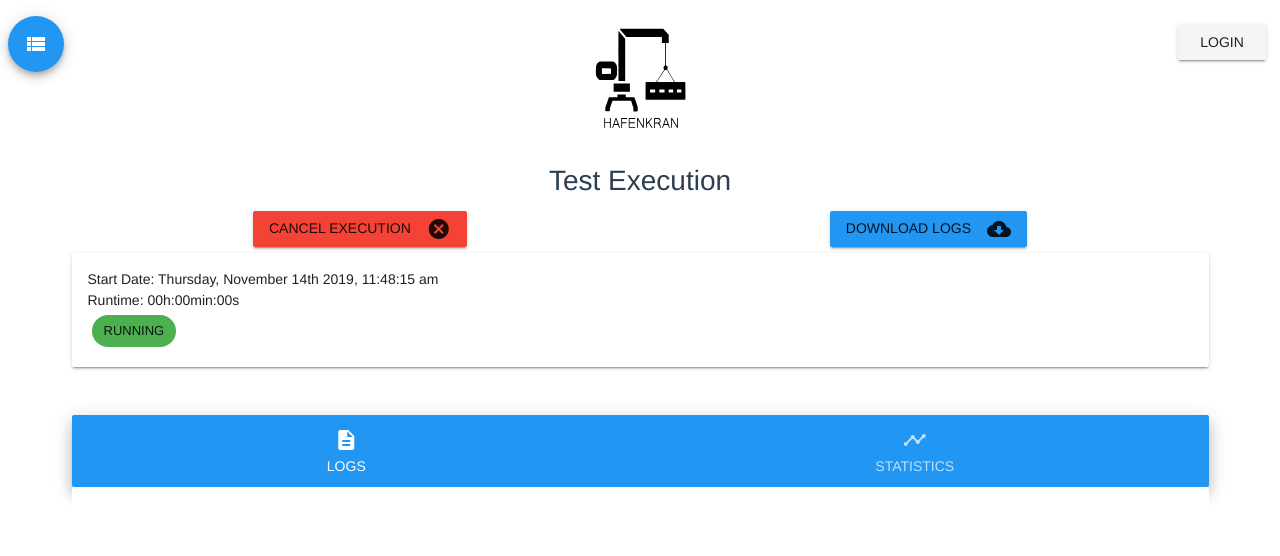
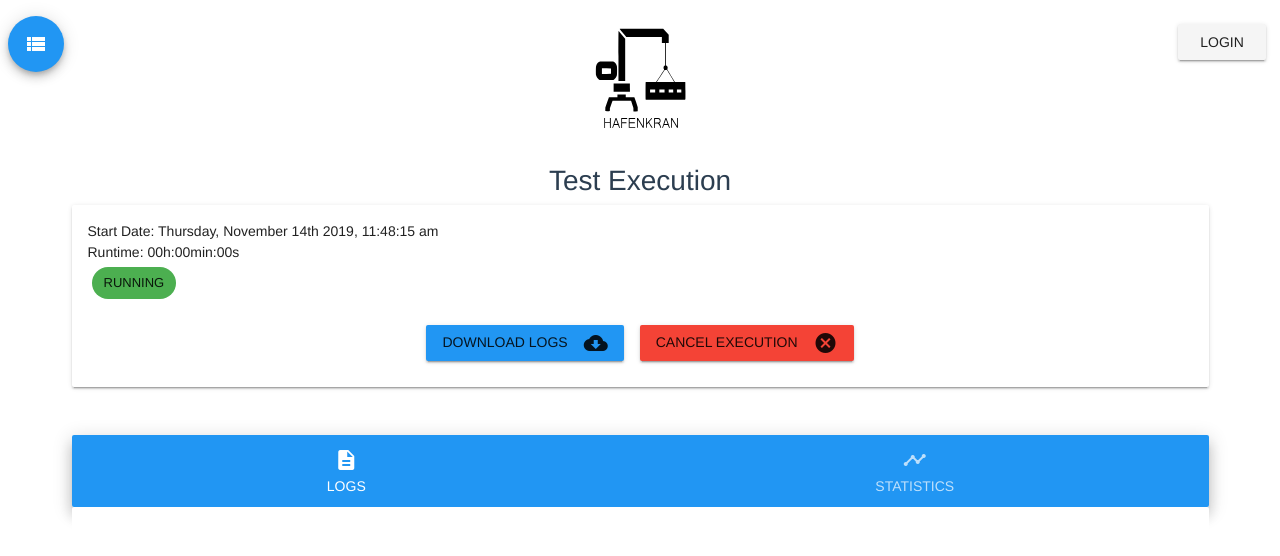
Before and after one commit to cormensratio/hafenkran-client, a Vue app: page /execution/1 in a window 1280 px wide. Shown: the top 556 px of the page. Built offline with nearby package versions, Linux system fonts and the light colour scheme.

Commit message:
EPDS02-125 MR comments fixed

```diff
--- a/src/components/views/ExecutionDetailsPage.vue
+++ b/src/components/views/ExecutionDetailsPage.vue
@@ -3,28 +3,24 @@
     <template slot="body">
       <v-container class="top">
         <h2>{{execution.name}}</h2>
-        <v-layout>
-          <v-flex>
+        <v-card>
+          <v-card-text class="text-left">
+            <span>Start Date: {{ getTimeStamp(execution.startedAt) }}</span>
+            <v-spacer></v-spacer>
+            <span>Runtime: {{runtime}}</span>
+            <status-cell :status="execution.status"></status-cell>
+          </v-card-text>
+          <div class="buttons">
+            <v-btn class="blue" @click="calculateRuntime">
+              Download logs
+              <v-icon right>cloud_download</v-icon>
+            </v-btn>
             <v-btn class="red" :disabled="execution.status !== 'RUNNING'"
                    @click="terminateExecution(execution.id)">
               Cancel execution
               <v-icon right dark>cancel</v-icon>
             </v-btn>
-          </v-flex>
-          <v-flex>
-            <v-btn class="blue" @click="calculateRuntime">
-              Download logs
-              <v-icon right>cloud_download</v-icon>
-            </v-btn>
-          </v-flex>
-        </v-layout>
-        <v-card>
-          <v-card-text class="text-left">
-            <span>Start Date: {{ getTimeStamp(execution.startedAt) }}</span>
-            <v-spacer></v-spacer>
-            <span>Runtime: {{runtime}}</span>
-            <status-cell :status="status"></status-cell>
-          </v-card-text>
+          </div>
         </v-card>
       </v-container>
       <v-container class="bottom">
@@ -78,7 +74,6 @@ export default {
       execution: {},
       runtime: '',
       activetab: 1,
-      status: '',
     };
   },
   props: {
@@ -126,7 +121,6 @@ export default {
       .then((execution) => {
         if (!isNil(execution)) {
           this.execution = execution;
-          this.status = execution.status;
         }
       });
   },
@@ -137,5 +131,7 @@ export default {
 </script>
 
 <style scoped>
-
+  .buttons {
+    padding-bottom: 20px;
+  }
 </style>
```
